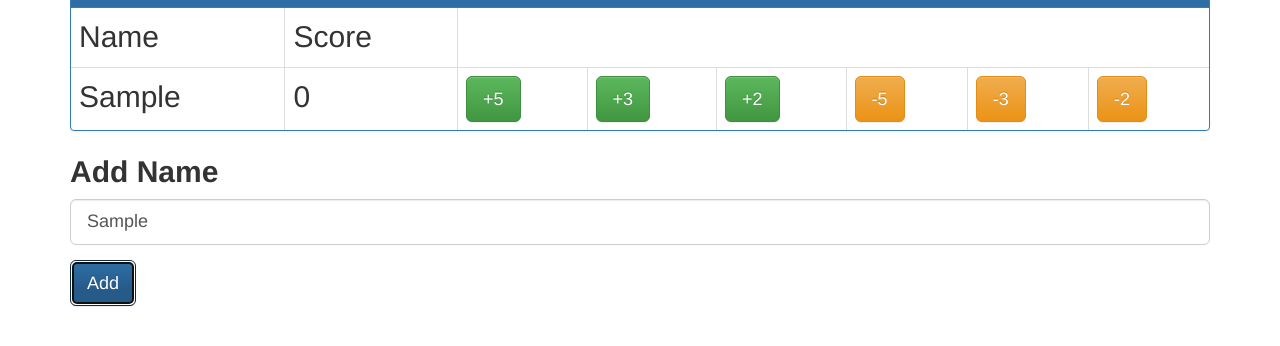
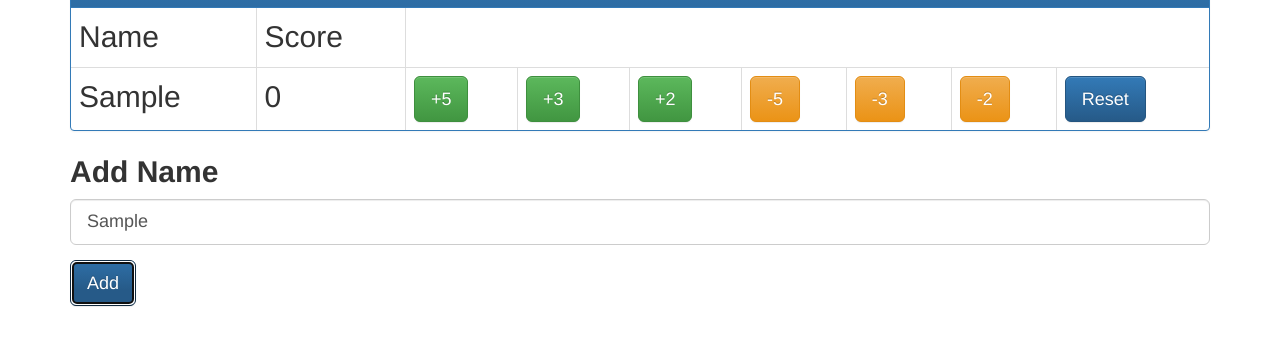
Before and after one commit to jamesrobertgreen/scoreboard, a plain HTML site: page index.html in a window 1280 px wide. Both pictures are taken after typing "Sample" into the empty fields and a click on the button "Add". Shown: the part 80-426 px from the top of the page. Drawn offline with nearby package versions, Linux system fonts and the light colour scheme.

Commit message:
add reset

```diff
--- a/index.html
+++ b/index.html
@@ -49,6 +49,9 @@
                     <td>
                         <button class="btn btn-lg btn-warning" ng-click="score(player,-2)">-2</button>
                     </td>
+                    <td>
+                        <button class="btn btn-lg btn-primary" ng-click="reset(player)">Reset</button>
+                    </td>
                 </tr>
             </table>
         </div>
--- a/scripts/scoreController.js
+++ b/scripts/scoreController.js
@@ -10,4 +10,7 @@ app.controller('scoreController', ['$scope', function ($scope) {
         };
         $scope.players = $scope.players.concat(newPlayer);
     };
+    $scope.reset = function (player) {
+        player.Score = 0;
+    };
 }]);
```
